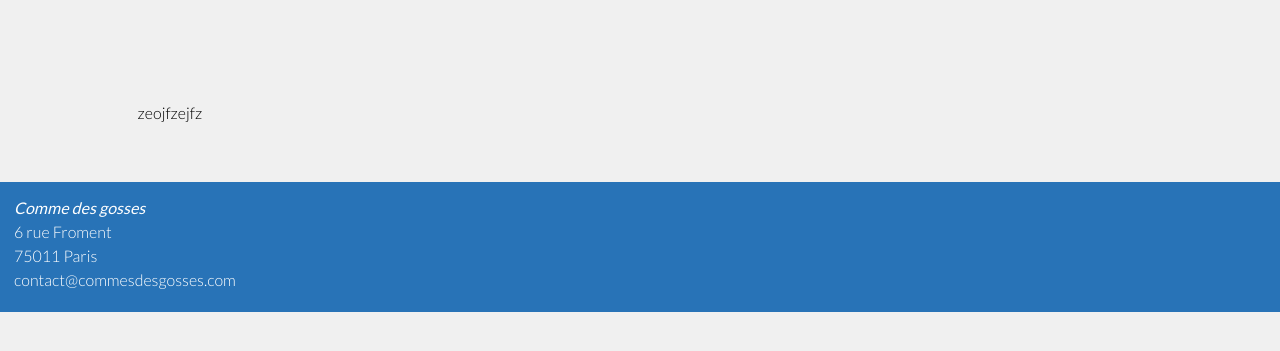
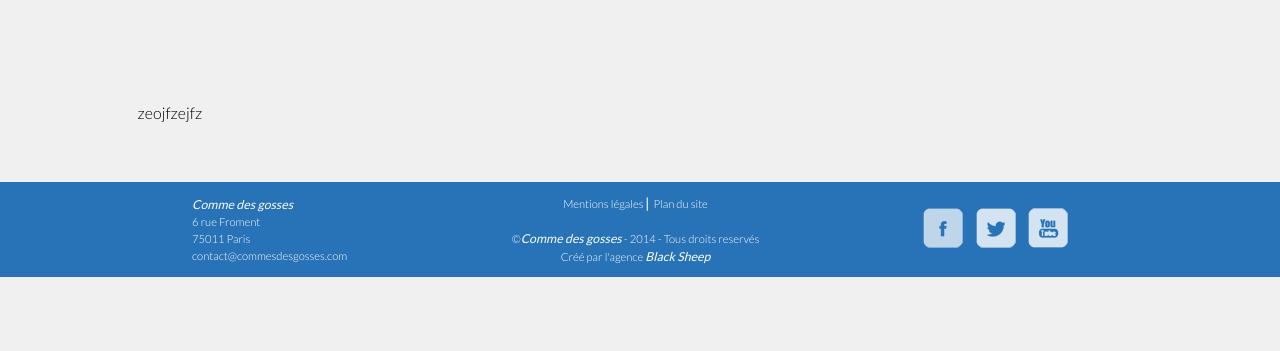
Before and after one commit to BlackSheepAgency/BlackSheep, a CakePHP app: the page made by app/View/Cap/test.ctp in a window 1280 px wide. Shown: the part 130-481 px from the top of the page. Run offline with PHP 8.4 and a stand-in for CakePHP, Linux system fonts and the light colour scheme; the template is opened without the code that fills it, so the values that code supplies are empty; some libraries are stand-ins or nearby versions.

Commit message:
commit footer

```diff
--- a/app/View/Layouts/default.ctp
+++ b/app/View/Layouts/default.ctp
@@ -57,10 +57,24 @@ $cakeVersion = __d('cake_dev', 'CakePHP %s', Configure::version())
 					<a href="mailto:contact@commedesgosses.com">contact@commesdesgosses.com</a>
 				</div>
 				<div class="bloc-footer-m">
-
+					<a href="#">Mentions légales</a> ⎢ <a href="#">Plan du site</a><br/><br/>
+					©<span class="name">Comme des gosses</span> - 2014 - Tous droits reservés<br/>
+					Créé par l'agence <span class="name">Black Sheep</span>
 				</div>
 				<div class="bloc-footer-d">
-
+					<div class="reseaux-footer">
+						<ul>
+							<li>
+								<a id="fb_icon" href=""></a>
+							</li>
+							<li>
+								<a id="twitter_icon" href=""></a>
+							</li>
+							<li>
+								<a id="youtube_icon" href=""></a>
+							</li>
+						</ul>
+					</div>
 				</div>
 			</div>
 		</footer>
--- a/app/webroot/css/index.css
+++ b/app/webroot/css/index.css
@@ -38,7 +38,7 @@ header {
 
 /* line 47, ../sass/index.scss */
 footer {
-  height: 130px;
+  height: 95px;
   background-color: #2873b7;
   margin-top: 40px;
   position: relative;
@@ -47,7 +47,7 @@ footer {
   font-family: 'Lato';
   font-weight: 300;
   line-height: 1.5;
-  font-size: 0.3;
+  font-size: 0.7em;
 }
 /* line 59, ../sass/index.scss */
 footer a {
@@ -58,17 +58,17 @@ footer a {
 /* line 65, ../sass/index.scss */
 .wrapper-footer {
   position: relative;
-  width: 75%;
-  display: inline-block;
+  width: 70%;
   margin: auto;
+  padding: 14px;
 }
 
 /* line 72, ../sass/index.scss */
 .bloc-footer-g {
   width: 33%;
-  padding: 14px;
   display: block;
   position: relative;
+  float: left;
 }
 
 /* line 79, ../sass/index.scss */
@@ -77,23 +77,30 @@ footer a {
   text-align: center;
   display: block;
   position: relative;
+  float: left;
+}
+/* line 86, ../sass/index.scss */
+.bloc-footer-m a:hover {
+  text-decoration: underline;
 }
 
-/* line 86, ../sass/index.scss */
+/* line 91, ../sass/index.scss */
 .bloc-footer-d {
   width: 33%;
-  text-align: right;
+  text-align: -webkit-right;
   display: block;
   position: relative;
+  float: left;
 }
 
-/* line 93, ../sass/index.scss */
+/* line 99, ../sass/index.scss */
 .name {
   font-weight: 400;
   font-style: italic;
+  font-size: 1.1em;
 }
 
-/* line 98, ../sass/index.scss */
+/* line 105, ../sass/index.scss */
 h1 {
   font-family: "Oswald";
   font-size: 2.8em;
@@ -106,7 +113,7 @@ h1 {
   line-height: 130px;
 }
 
-/* line 110, ../sass/index.scss */
+/* line 117, ../sass/index.scss */
 h2 {
   font-family: "Oswald";
   font-size: 1.5em;
@@ -116,7 +123,7 @@ h2 {
   margin: 0;
 }
 
-/* line 119, ../sass/index.scss */
+/* line 126, ../sass/index.scss */
 #logo {
   width: 150px;
   height: 130px;
@@ -125,49 +132,49 @@ h2 {
   display: block;
 }
 
-/* line 127, ../sass/index.scss */
+/* line 134, ../sass/index.scss */
 #content {
   width: 78.5%;
   margin: 0 auto;
   padding: 103px 0 20px 0;
 }
 
-/* line 133, ../sass/index.scss */
+/* line 140, ../sass/index.scss */
 .cap {
   text-align: center;
 }
 
-/* line 137, ../sass/index.scss */
+/* line 144, ../sass/index.scss */
 .red {
   color: red;
 }
 
-/* line 140, ../sass/index.scss */
+/* line 147, ../sass/index.scss */
 .green {
   color: green;
 }
 
-/* line 144, ../sass/index.scss */
+/* line 151, ../sass/index.scss */
 .orange {
   color: #ef9d33;
 }
 
-/* line 148, ../sass/index.scss */
+/* line 155, ../sass/index.scss */
 .valid-cap {
   margin-top: 25px;
 }
 
-/* line 152, ../sass/index.scss */
+/* line 159, ../sass/index.scss */
 .pas-cap {
   text-align: right;
 }
 
-/* line 156, ../sass/index.scss */
+/* line 163, ../sass/index.scss */
 .publish {
   text-align: left;
 }
 
-/* line 160, ../sass/index.scss */
+/* line 167, ../sass/index.scss */
 .publications {
   text-align: left;
   width: 800px;
@@ -175,23 +182,23 @@ h2 {
   margin-top: 20px;
 }
 
-/* line 167, ../sass/index.scss */
+/* line 174, ../sass/index.scss */
 .publication_picture, .publication_txt {
   display: inline-block;
   vertical-align: top;
 }
 
-/* line 172, ../sass/index.scss */
+/* line 179, ../sass/index.scss */
 .publication_txt {
   margin-left: 15px;
 }
 
-/* line 176, ../sass/index.scss */
+/* line 183, ../sass/index.scss */
 .publication_pseudo {
   font-weight: bold;
 }
 
-/* line 180, ../sass/index.scss */
+/* line 187, ../sass/index.scss */
 .pop-up {
   width: 400px;
   background-color: #eee;
@@ -206,50 +213,50 @@ h2 {
   margin-top: -200px;
   margin-left: -200px;
 }
-/* line 195, ../sass/index.scss */
+/* line 202, ../sass/index.scss */
 .pop-up.pop-up-publish form {
   border: 1px solid black;
 }
-/* line 200, ../sass/index.scss */
+/* line 207, ../sass/index.scss */
 .pop-up form {
   padding: 10px;
   margin-top: 10px;
 }
-/* line 204, ../sass/index.scss */
+/* line 211, ../sass/index.scss */
 .pop-up input {
   margin-bottom: 10px;
   /*font-style: italic;*/
   text-align: center;
 }
-/* line 209, ../sass/index.scss */
+/* line 216, ../sass/index.scss */
 .pop-up label {
   width: 100px;
 }
 
-/* line 215, ../sass/index.scss */
+/* line 222, ../sass/index.scss */
 .style_input {
   text-align: left;
   margin-top: 10px;
 }
-/* line 219, ../sass/index.scss */
+/* line 226, ../sass/index.scss */
 .style_input.style_input_submit {
   text-align: center;
 }
-/* line 223, ../sass/index.scss */
+/* line 230, ../sass/index.scss */
 .style_input label, .style_input input[type=text] {
   width: 100px;
   display: inline-block;
   text-align: left;
   vertical-align: top;
 }
-/* line 229, ../sass/index.scss */
+/* line 236, ../sass/index.scss */
 .style_input input[type=text], .style_input textarea {
   width: 200px;
   padding: 8px 10px 8px 3px;
   font-size: 15px;
 }
 
-/* line 236, ../sass/index.scss */
+/* line 243, ../sass/index.scss */
 .close {
   position: absolute;
   right: 9px;
@@ -263,20 +270,20 @@ h2 {
 }
 
 /*--------LANDING PAGE-------*/
-/* line 250, ../sass/index.scss */
+/* line 257, ../sass/index.scss */
 .wrapper {
   width: 501px;
   margin: auto;
 }
 
-/* line 255, ../sass/index.scss */
+/* line 262, ../sass/index.scss */
 .msg_reseaux {
   width: 50%;
   margin: auto;
   text-align: center;
   position: relative;
 }
-/* line 261, ../sass/index.scss */
+/* line 268, ../sass/index.scss */
 .msg_reseaux p {
   font-family: "Nothing You Could Do", cursive;
   font-size: 1.8em;
@@ -284,17 +291,17 @@ h2 {
   height: 50px;
 }
 
-/* line 269, ../sass/index.scss */
+/* line 276, ../sass/index.scss */
 .jaune {
   color: #f9e367;
 }
 
-/* line 273, ../sass/index.scss */
+/* line 280, ../sass/index.scss */
 .bleu {
   color: #a3d7dc;
 }
 
-/* line 277, ../sass/index.scss */
+/* line 284, ../sass/index.scss */
 .frame {
   height: auto;
   position: relative;
@@ -304,50 +311,50 @@ h2 {
   margin-bottom: 50px;
   border: solid 1px #ddd;
 }
-/* line 286, ../sass/index.scss */
+/* line 293, ../sass/index.scss */
 .frame p {
   font-family: "Lato";
   line-height: 1.4;
   font-weight: 300;
 }
 
-/* line 293, ../sass/index.scss */
+/* line 300, ../sass/index.scss */
 .reseaux {
   margin: auto;
   width: 50%;
   text-align: center;
 }
-/* line 298, ../sass/index.scss */
+/* line 305, ../sass/index.scss */
 .reseaux ul {
   margin-top: 4em;
   padding: 0;
 }
-/* line 304, ../sass/index.scss */
+/* line 311, ../sass/index.scss */
 .reseaux li {
   display: inline-block;
   list-style: none;
   padding-right: 0.6em;
 }
-/* line 311, ../sass/index.scss */
+/* line 318, ../sass/index.scss */
 .reseaux p {
   font-family: "Nothing You Could Do", cursive;
   font-size: 1.8em;
 }
-/* line 316, ../sass/index.scss */
+/* line 323, ../sass/index.scss */
 .reseaux a#fb_icon {
   background-image: url("../img/fb_icon.png");
   width: 40px;
   height: 40px;
   display: block;
 }
-/* line 323, ../sass/index.scss */
+/* line 330, ../sass/index.scss */
 .reseaux a#twitter_icon {
   background-image: url("../img/twitter_icon.png");
   width: 40px;
   height: 40px;
   display: block;
 }
-/* line 330, ../sass/index.scss */
+/* line 337, ../sass/index.scss */
 .reseaux a#youtube_icon {
   background-image: url("../img/youtube_icon.png");
   width: 40px;
@@ -355,44 +362,109 @@ h2 {
   display: block;
 }
 
-/* line 338, ../sass/index.scss */
+/* line 345, ../sass/index.scss */
+.reseaux-footer {
+  width: 100%;
+}
+/* line 348, ../sass/index.scss */
+.reseaux-footer ul {
+  padding: 1px;
+}
+/* line 353, ../sass/index.scss */
+.reseaux-footer li {
+  display: inline-block;
+  list-style: none;
+  margin-right: 0.9em;
+}
+/* line 360, ../sass/index.scss */
+.reseaux-footer p {
+  font-family: "Nothing You Could Do", cursive;
+  font-size: 1.8em;
+}
+/* line 365, ../sass/index.scss */
+.reseaux-footer a#fb_icon {
+  background-image: url("../img/fb-footer.png");
+  width: 40px;
+  height: 40px;
+  display: block;
+  -moz-transition: all 0.5s;
+  -o-transition: all 0.5s;
+  -webkit-transition: all 0.5s;
+  transition: all 0.5s;
+}
+/* line 373, ../sass/index.scss */
+.reseaux-footer a#twitter_icon {
+  background-image: url("../img/tw-footer.png");
+  width: 40px;
+  height: 40px;
+  display: block;
+  -moz-transition: all 0.5s;
+  -o-transition: all 0.5s;
+  -webkit-transition: all 0.5s;
+  transition: all 0.5s;
+}
+/* line 381, ../sass/index.scss */
+.reseaux-footer a#youtube_icon {
+  background-image: url("../img/you-footer.png");
+  width: 40px;
+  height: 40px;
+  display: block;
+  -moz-transition: all 0.5s;
+  -o-transition: all 0.5s;
+  -webkit-transition: all 0.5s;
+  transition: all 0.5s;
+}
+/* line 389, ../sass/index.scss */
+.reseaux-footer a#fb_icon:hover {
+  background-image: url("../img/facebook.png");
+}
+/* line 393, ../sass/index.scss */
+.reseaux-footer a#twitter_icon:hover {
+  background-image: url("../img/twitter.png");
+}
+/* line 397, ../sass/index.scss */
+.reseaux-footer a#youtube_icon:hover {
+  background-image: url("../img/youtube.png");
+}
+
+/* line 403, ../sass/index.scss */
 .timer {
   position: relative;
   display: block;
   height: 100px;
 }
 
-/* line 344, ../sass/index.scss */
+/* line 409, ../sass/index.scss */
 #defaultCountdown span span:nth-child(1) span:first-child {
   border: solid 1px #2873b7;
 }
 
-/* line 347, ../sass/index.scss */
+/* line 412, ../sass/index.scss */
 #defaultCountdown span span:nth-child(2) span:first-child {
   border: solid 1px #8fc549;
 }
 
-/* line 350, ../sass/index.scss */
+/* line 415, ../sass/index.scss */
 #defaultCountdown span span:nth-child(3) span:first-child {
   border: solid 1px #ef9d33;
 }
 
-/* line 353, ../sass/index.scss */
+/* line 418, ../sass/index.scss */
 #defaultCountdown span span:nth-child(4) span:first-child {
   border: solid 1px #eb282e;
 }
 
-/* line 357, ../sass/index.scss */
+/* line 422, ../sass/index.scss */
 .countdown-period {
   color: white;
 }
 
-/* line 361, ../sass/index.scss */
+/* line 426, ../sass/index.scss */
 .lancement {
   color: #eb282e;
 }
 
-/* line 365, ../sass/index.scss */
+/* line 430, ../sass/index.scss */
 .nos {
   color: #ef9d33;
   font-size: 2.3em;
@@ -400,27 +472,27 @@ h2 {
   margin-bottom: 20px;
 }
 
-/* line 372, ../sass/index.scss */
+/* line 437, ../sass/index.scss */
 #defaultCountdown span span:nth-child(1) .countdown-period {
   background-color: #2873b7;
 }
 
-/* line 375, ../sass/index.scss */
+/* line 440, ../sass/index.scss */
 #defaultCountdown span span:nth-child(2) .countdown-period {
   background-color: #8fc549;
 }
 
-/* line 378, ../sass/index.scss */
+/* line 443, ../sass/index.scss */
 #defaultCountdown span span:nth-child(3) .countdown-period {
   background-color: #ef9d33;
 }
 
-/* line 381, ../sass/index.scss */
+/* line 446, ../sass/index.scss */
 #defaultCountdown span span:nth-child(4) .countdown-period {
   background-color: #eb282e;
 }
 
-/* line 385, ../sass/index.scss */
+/* line 450, ../sass/index.scss */
 .mentions {
   width: 50%;
   color: #fff;
@@ -432,7 +504,7 @@ h2 {
   top: 45px;
   position: relative;
 }
-/* line 396, ../sass/index.scss */
+/* line 461, ../sass/index.scss */
 .mentions a {
   text-decoration: none;
   color: #fff;
--- a/app/webroot/sass/index.scss
+++ b/app/webroot/sass/index.scss
@@ -45,7 +45,7 @@ header {
 }
 
 footer {
-	height: 130px;
+	height: 95px;
 	background-color: #2873b7;
 	margin-top:40px;
 	position:relative;
@@ -54,7 +54,7 @@ footer {
 	font-family: 'Lato';
 	font-weight: 300;
 	line-height: 1.5;
-	font-size: 0.3;
+	font-size: 0.7em;
 
 	a {
 		text-decoration: none;
@@ -64,16 +64,16 @@ footer {
 
 .wrapper-footer{
 	position:relative;
-	width:75%;
-	display:inline-block;
+	width:70%;
 	margin:auto;
+	padding:14px;
 }
 
 .bloc-footer-g{
 	width:33%;
-	padding:14px;
 	display:block;
 	position:relative;
+	float:left;
 }
 
 .bloc-footer-m{
@@ -81,18 +81,25 @@ footer {
 	text-align: center;
 	display:block;
 	position:relative;
+	float:left;
+
+	a:hover{
+		text-decoration: underline;
+	}
 }
 
 .bloc-footer-d{
 	width:33%;
-	text-align: right;
+	text-align: -webkit-right;
 	display:block;
 	position:relative;
+	float:left;
 }
 
 .name{
 	font-weight: 400;
 	font-style: italic;
+	font-size: 1.1em;
 }
 
 h1{
@@ -335,6 +342,64 @@ h2{
 	}
 }
 
+.reseaux-footer{
+	width: 100%;
+
+	ul{
+		padding:1px;
+
+	}
+
+	li{
+		display: inline-block;
+		list-style: none;
+		margin-right: 0.9em;
+
+	}
+
+	p{
+		font-family: "Nothing You Could Do", cursive;
+		font-size: 1.8em;
+	}
+
+	a#fb_icon{
+		background-image: url("../img/fb-footer.png");
+		width: 40px;
+		height: 40px;
+		display: block;
+		@include transition( all 0.5s );
+	}
+
+	a#twitter_icon{
+		background-image: url("../img/tw-footer.png");
+		width: 40px;
+		height: 40px;
+		display: block;
+		@include transition( all 0.5s );
+	}
+
+	a#youtube_icon{
+		background-image: url("../img/you-footer.png");
+		width: 40px;
+		height: 40px;
+		display: block;
+		@include transition( all 0.5s );
+	}
+
+	a#fb_icon:hover{
+		background-image: url("../img/facebook.png");
+	}
+
+	a#twitter_icon:hover{
+		background-image: url("../img/twitter.png");
+	}
+
+	a#youtube_icon:hover{
+		background-image: url("../img/youtube.png");
+	}
+
+}
+
 .timer{
 	position:relative;
 	display:block;
```
Also changed, not shown: app/webroot/img/facebook.png (added), app/webroot/img/fb-footer.png (added), app/webroot/img/tw-footer.png (added), app/webroot/img/twitter.png (added), app/webroot/img/you-footer.png (added), app/webroot/img/youtube.png (added).
